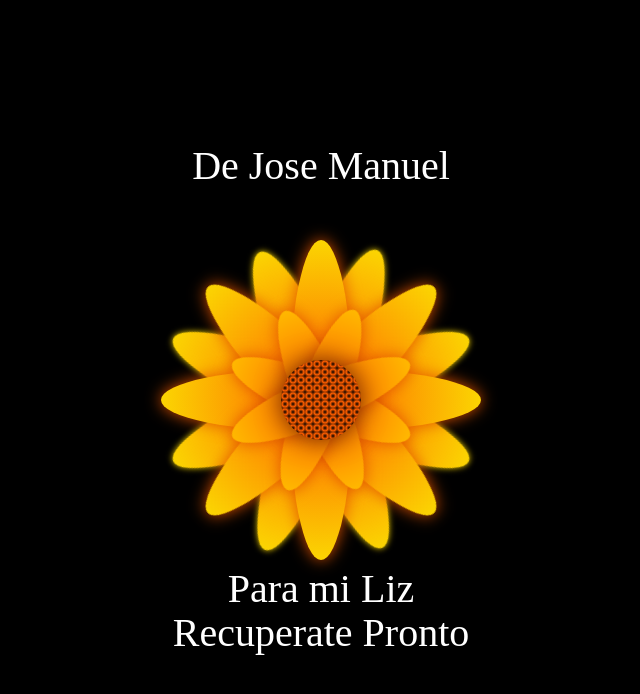
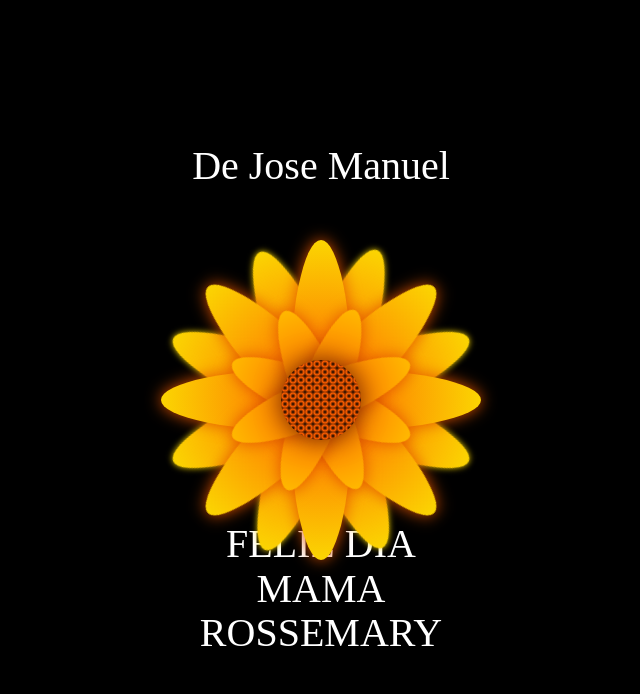
Before and after one commit to josemanuelchuncho/sorpresa, a plain HTML site: page docs/index.html in a window 1280 px wide. Shown: the whole page, without its empty margins (319-959 px from the left). Drawn offline with Linux system fonts and the light colour scheme.

Commit message:
index.html

```diff
--- a/docs/index.html
+++ b/docs/index.html
@@ -5,7 +5,7 @@
     <meta http-equiv="X-UA-Compatible" content="IE=edge">
     <meta name="viewport" content="width=device-width, initial-scale=1.0">
     <link rel="Stylesheet" href="style.css">
-    <title>Flower</title>
+    <title>FELIZ DIA MAMA</title>
 </head>
 <body>
 
@@ -37,7 +37,7 @@
     </div>
     <div class="Petal3 p4">
     </div>
-    <div class="text-below">Para mi Liz Recuperate Pronto</div>
+    <div class="text-below">FELIZ DIA MAMA ROSSEMARY</div>
   </div>
 </body>
 </html>
```
